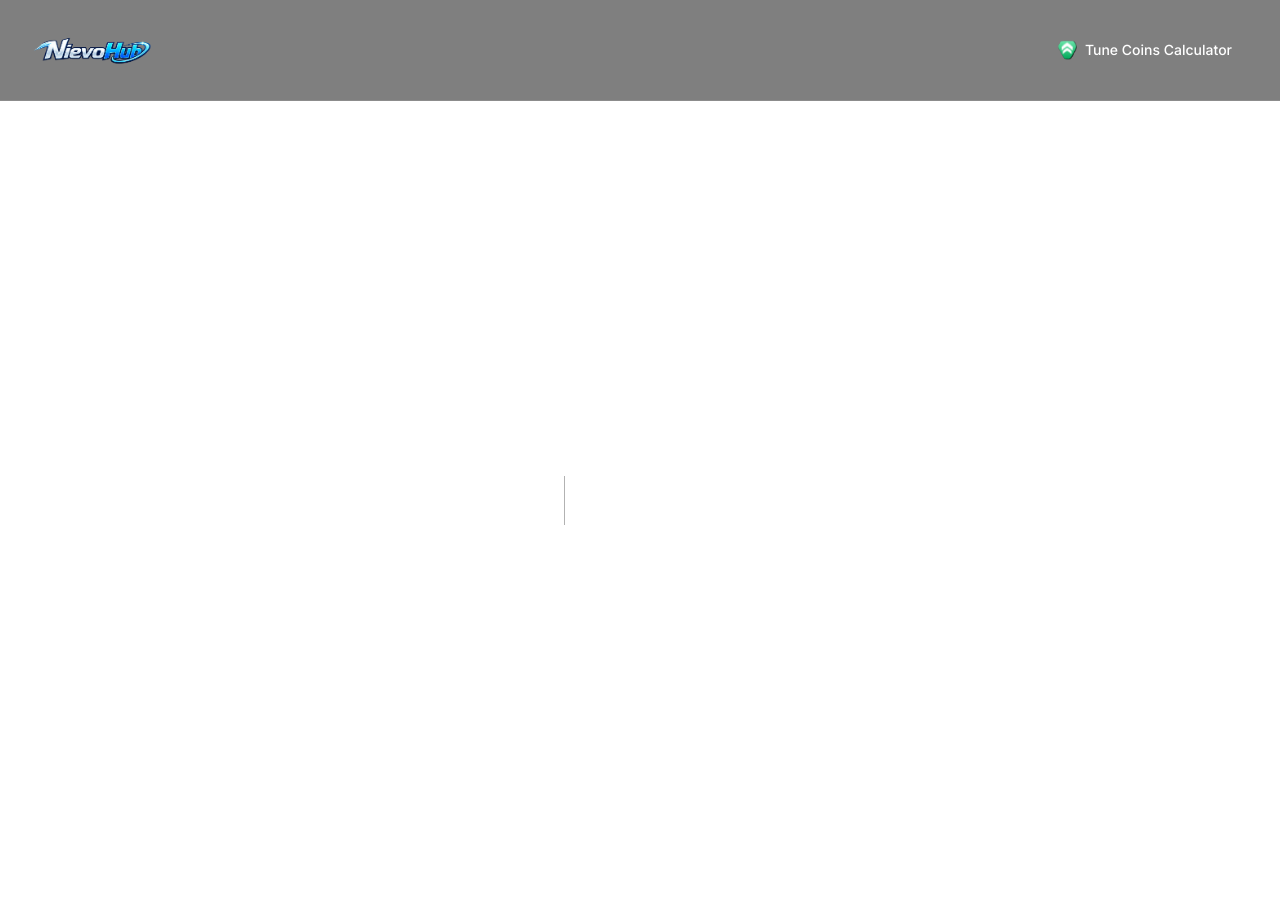
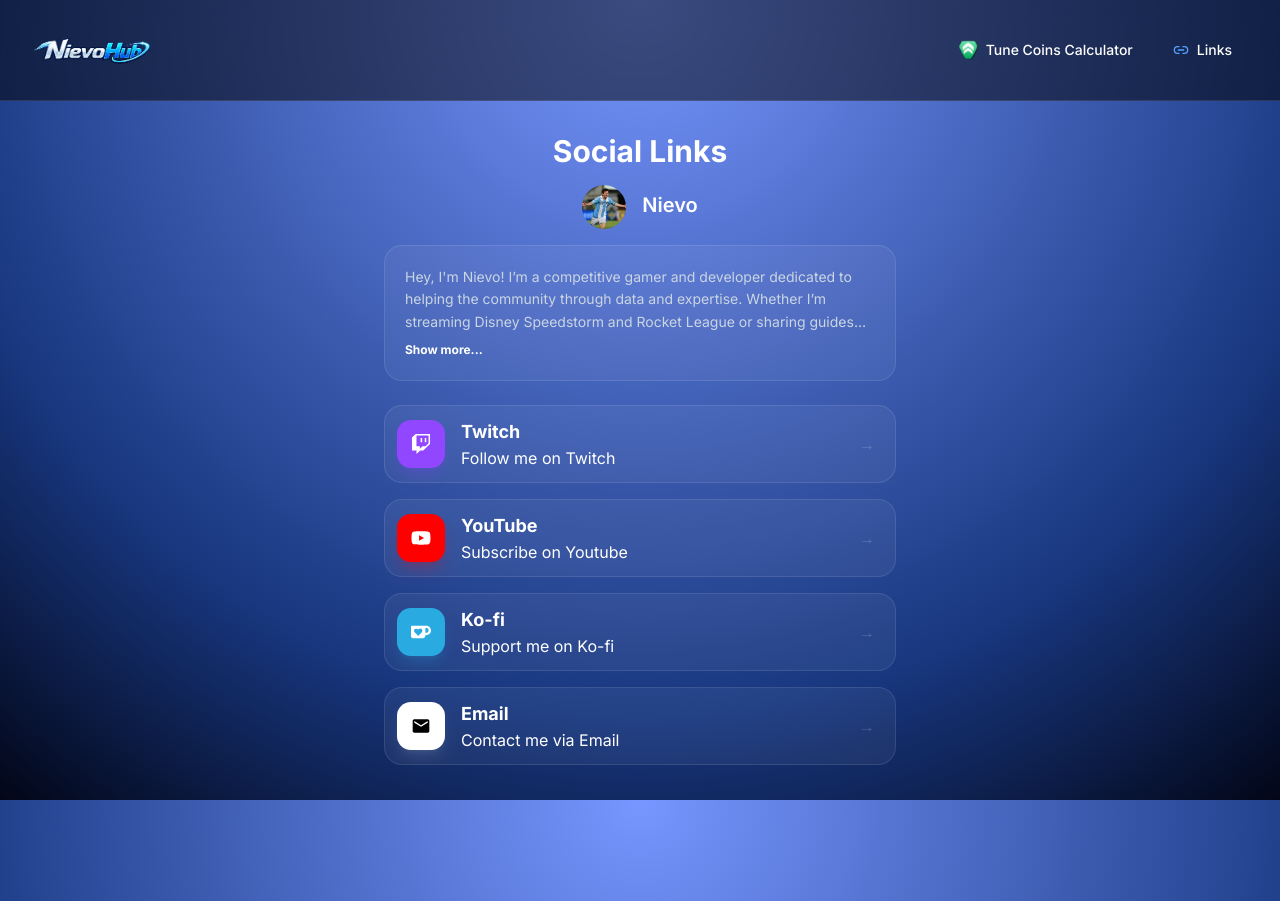
Before and after one commit to nievo496/nievo-hub, a Next.js app: page /links in a window 1280 px wide. Before the commit this address had no page. Built offline with nearby package versions, Linux system fonts and the light colour scheme.

Commit message:
Added social links page

```diff
--- a/package.json
+++ b/package.json
@@ -17,6 +17,7 @@
     "radix-ui": "^1.4.3",
     "react": "19.2.4",
     "react-dom": "19.2.4",
+    "react-icons": "^5.6.0",
     "shadcn": "^4.6.0",
     "tailwind-merge": "^3.5.0",
     "tw-animate-css": "^1.4.0"
--- a/src/app/components/Navbar.tsx
+++ b/src/app/components/Navbar.tsx
@@ -22,14 +22,20 @@ import {
 
 import nievoHubwhite from '@/../public/assets/others/NievoHub white.png';
 import tuneCoins from '@/../public/assets/currencies/Tune Coins.png';
+import { Link2 } from 'lucide-react';
 import { cn } from '@/lib/utils';
 
 const NAV_LINKS = [
   {
     name: "Tune Coins Calculator",
     href: "/tune-coins-calculator",
-    icon: tuneCoins
+    icon: <Image src={tuneCoins} alt="Tune Coins" width={20} height={20} />
   },
+  {
+    name: "Links",
+    href: "/links",
+    icon: <Link2 size={20} className="text-blue-400" />
+  }
 ];
 
 const Navbar = () => {
@@ -59,9 +65,14 @@ const Navbar = () => {
                         "flex items-baseline gap-2"
                       )}
                     >
-                      {link.icon && (
+                      {/* {link.icon && (
                         <span className="relative self-center">
                           <Image src={link.icon} alt={link.name} width={20} height={20} />
+                        </span>
+                      )} */}
+                      {link.icon && (
+                        <span className="relative self-center flex items-center justify-center">
+                          {link.icon}
                         </span>
                       )}
                       {link.name}
--- /dev/null
+++ b/src/app/links/layout.tsx
@@ -0,0 +1,26 @@
+import { Metadata } from 'next';
+
+export const metadata: Metadata = {
+  title: "Links | NievoHub",
+  description: "Official social media, community links, and support for NievoHub.",
+  keywords: ["NievoHub links", "Nievo Twitch", "Nievo YouTube", "Disney Speedstorm community"],
+  openGraph: {
+    title: "Connect with Nievo",
+    description: "Social media links and community support for NievoHub.",
+    url: "https://nievo-hub.vercel.app/links",
+    siteName: "NievoHub",
+    type: "website",
+  },
+};
+
+export default function LinksLayout({
+  children,
+}: {
+  children: React.ReactNode;
+}) {
+  return (
+    <section>
+      {children}
+    </section>
+  );
+}
--- /dev/null
+++ b/src/app/links/page.tsx
@@ -0,0 +1,105 @@
+"use client";
+
+import { useState } from 'react';
+import Image from 'next/image';
+import { FaTwitch, FaYoutube } from 'react-icons/fa';
+import { MdEmail } from 'react-icons/md';
+import { SiKofi } from 'react-icons/si';
+import nievoAvatar from '@/../public/assets/others/nievo-profile_image.jpeg';
+
+const socialLinks = [
+  {
+    name: 'Twitch',
+    url: 'https://twitch.tv/nievo',
+    icon: <FaTwitch />,
+    displayText: 'Follow me on Twitch',
+    brandColor: 'bg-[#9146FF]',
+    glow: 'shadow-[#9146FF]/20'
+  },
+  {
+    name: 'YouTube',
+    url: 'https://youtube.com/@nievo96',
+    icon: <FaYoutube />,
+    displayText: 'Subscribe on Youtube',
+    brandColor: 'bg-[#FF0000]',
+    glow: 'shadow-[#FF0000]/20'
+  },
+  {
+    name: 'Ko-fi',
+    url: 'https://ko-fi.com/nievo',
+    icon: <SiKofi />,
+    displayText: 'Support me on Ko-fi',
+    brandColor: 'bg-[#29ABE2]',
+    glow: 'shadow-[#29ABE2]/20'
+  },
+  {
+    name: 'Email',
+    url: 'mailto:nievo496@gmail.com',
+    icon: <MdEmail color="black" />,
+    displayText: 'Contact me via Email',
+    brandColor: 'bg-white',
+    glow: 'shadow-white/10'
+  },
+];
+
+export default function LinksPage() {
+  const [isExpanded, setIsExpanded] = useState(false);
+
+  return (
+    <main className="flex flex-col items-center justify-start min-h-screen p-4 pt-8">
+      <div className="w-full max-w-lg space-y-4">
+        <h1 className="text-3xl font-bold text-center mb-4 text-white">Social Links</h1>
+        <h2 className="text-xl font-semibold text-center mb-4 text-white">
+          <Image
+            src={nievoAvatar}
+            alt="Nievo Avatar"
+            width={44}
+            height={44}
+            className="inline-block mr-4 rounded-full"
+          />
+          Nievo
+        </h2>
+
+        <div className="bg-white/5 border border-white/10 rounded-2xl p-5 mb-6">
+          <p className={`text-slate-300 text-sm leading-relaxed transition-all duration-300 ${!isExpanded ? 'line-clamp-3' : ''}`}>
+            Hey, I'm Nievo! I’m a competitive gamer and developer dedicated to helping
+            the community through data and expertise. Whether I’m streaming Disney Speedstorm
+            and Rocket League or sharing guides and clips on YouTube, my goal is to help you race smarter.
+            <br /><br />
+            I built NievoHub to make optimization easy for everyone—if the dashboard or my
+            videos have helped you out, consider supporting my work on Ko-fi. Have a
+            feature idea or found a bug? Drop me an email; I’d love to hear your feedback!
+          </p>
+
+          <button
+            onClick={() => setIsExpanded(!isExpanded)}
+            className="text-white hover:text-blue-300 text-xs font-bold mt-2 transition-colors cursor-pointer"
+          >
+            {isExpanded ? 'Show less' : 'Show more...'}
+          </button>
+        </div>
+
+        {socialLinks.map((link) => (
+          <a
+            key={link.name}
+            href={link.url}
+            target="_blank"
+            rel="noopener noreferrer"
+            className="flex items-center p-3 bg-white/5 border border-white/10 rounded-2xl hover:bg-white/10 transition-all hover:scale-[1.02] active:scale-[0.98] group"
+          >
+            <div className={`flex items-center justify-center w-12 h-12 rounded-xl text-xl mr-4 shadow-lg transition-transform group-hover:rotate-6 ${link.brandColor} ${link.glow}`}>
+              {link.icon}
+            </div>
+            <div className="flex-1">
+              <div className="text-lg font-bold text-white">{link.name}</div>
+              <div className="text-white">{link.displayText}</div>
+            </div>
+            <div className="text-white/20 group-hover:text-white/50 transition-colors pr-2">
+              →
+            </div>
+          </a>
+        ))}
+      </div>
+    </main>
+  );
+}
--- a/src/app/sitemap.ts
+++ b/src/app/sitemap.ts
@@ -16,5 +16,11 @@ export default function sitemap(): MetadataRoute.Sitemap {
       changeFrequency: 'weekly',
       priority: 0.8,
     },
+    {
+      url: 'https://nievo-hub.vercel.app/links',
+      lastModified: new Date(),
+      changeFrequency: 'weekly',
+      priority: 0.8,
+    },
   ];
 }
```
Also changed, not shown: 1 other file (tests, documents, lock files or other folders).
